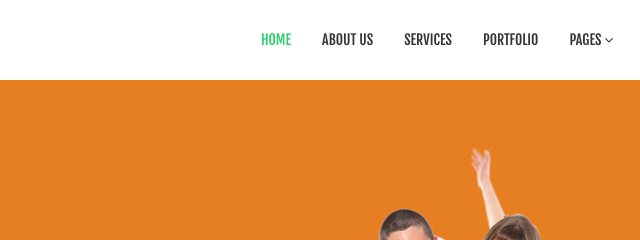
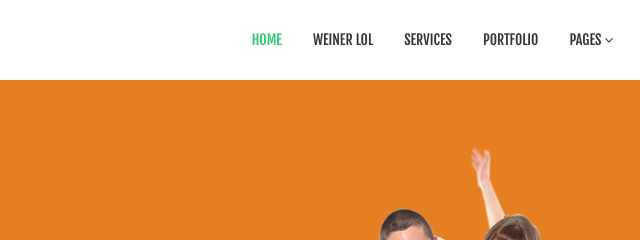
Before and after one commit to nielson-alex/spellchinese, a plain HTML site: page index.html in a window 1280 px wide. Shown: the top 240 px of the page, 412-1052 px from the left. Drawn offline with Linux system fonts and the light colour scheme.

Commit message:
test change

```diff
--- a/index.html
+++ b/index.html
@@ -41,7 +41,7 @@
                 <div class="nav-collapse collapse pull-right">
                     <ul class="nav">
                         <li class="active"><a href="index.html">Home</a></li>
-                        <li><a href="about-us.html">About Us</a></li>
+                        <li><a href="about-us.html">weiner lol</a></li>
                         <li><a href="services.html">Services</a></li>
                         <li><a href="portfolio.html">Portfolio</a></li>
                         <li class="dropdown">
```
